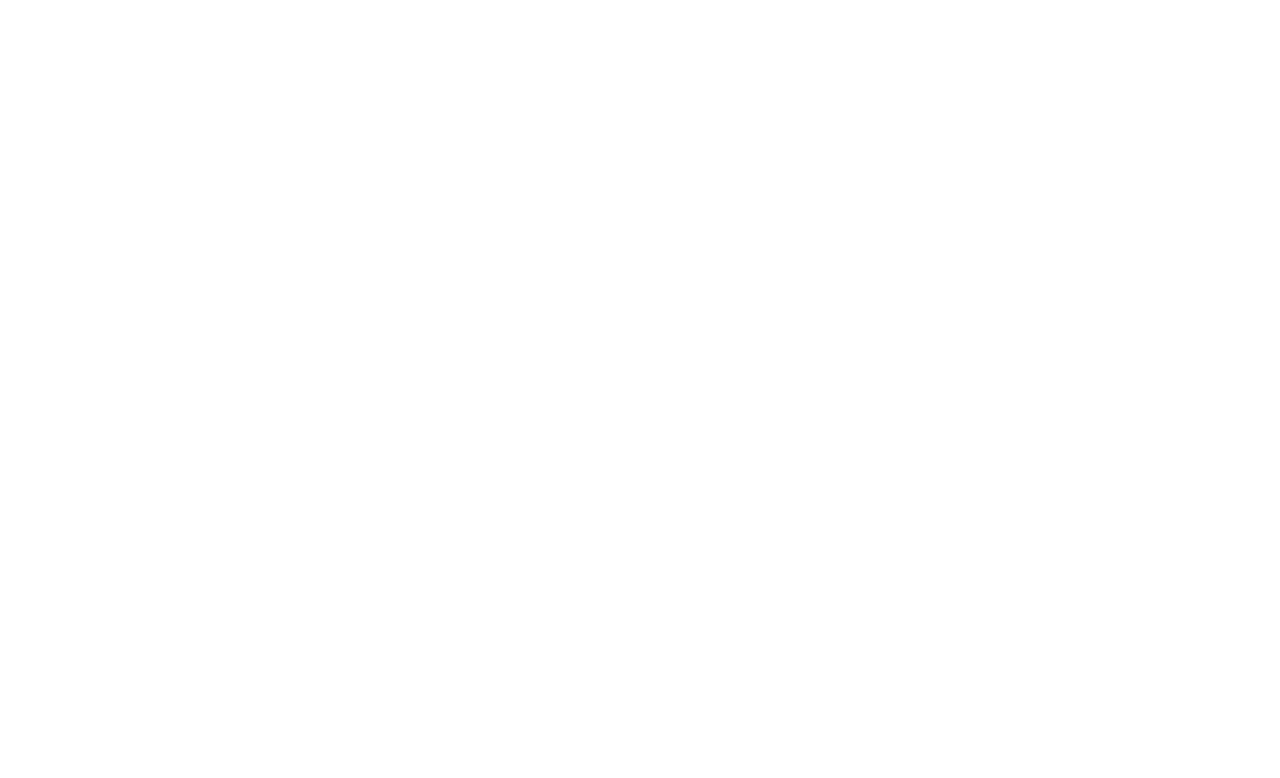
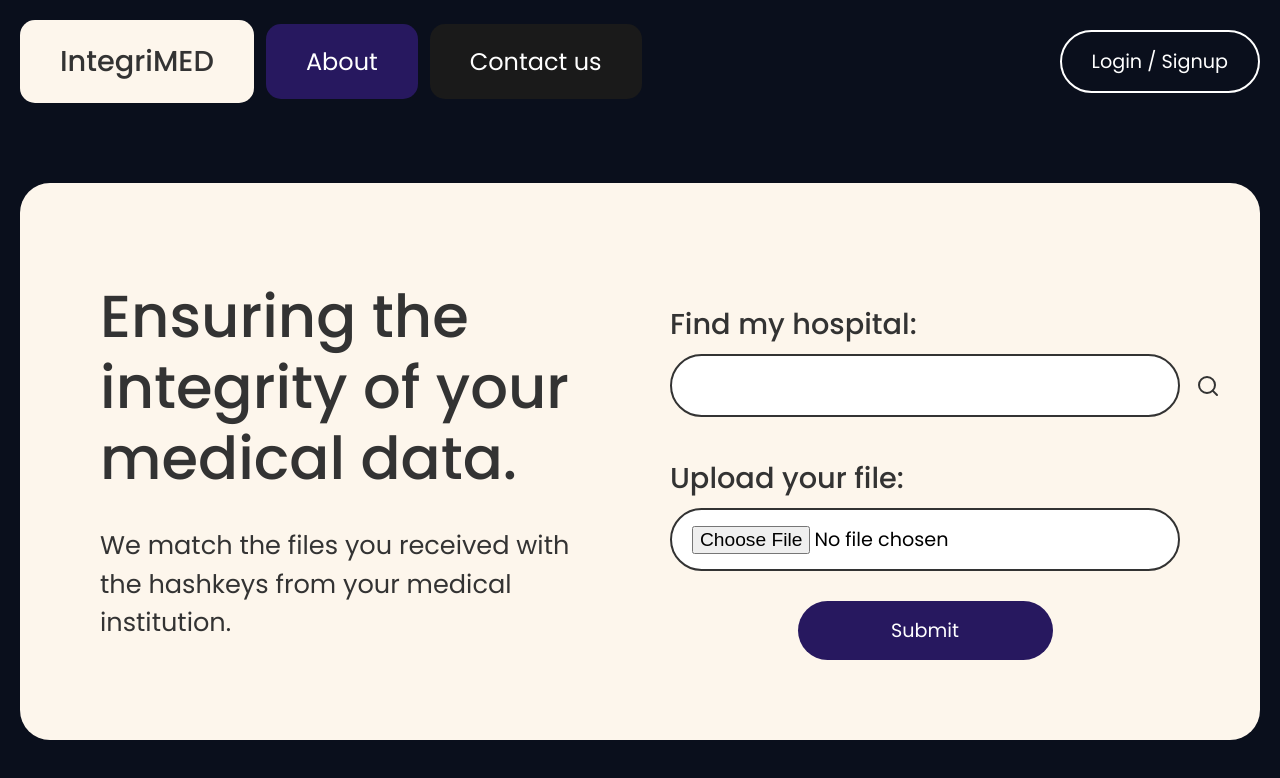
Before and after one commit to iSundhararajan/Technica_2024_Project, a plain HTML site: page templates/index.html in a window 1280 px wide. Drawn offline with Linux system fonts and the light colour scheme.

Commit message:
Fix SQL issues and add home page

```diff
--- a/static/style.css
+++ b/static/style.css
@@ -0,0 +1,201 @@
+@import url('https://fonts.googleapis.com/css2?family=Inter:ital,opsz,wght@0,14..32,100..900;1,14..32,100..900&family=Poppins:ital,wght@0,100;0,200;0,300;0,400;0,500;0,600;0,700;0,800;0,900;1,100;1,200;1,300;1,400;1,500;1,600;1,700;1,800;1,900&display=swap');
+* {
+    margin: 0;
+    padding: 0;
+    box-sizing: border-box;
+    font-family: "Poppins", sans-serif;
+}
+
+body {
+    background-color: #0a0f1c;
+    min-height: 100vh;
+    padding: 20px;
+    font-family: "Poppins", sans-serif;
+}
+
+.container {
+    max-width: 1400px;
+    margin: 0 auto;
+}
+
+.navbar {
+    display: flex;
+    align-items: center;
+    gap: 12px;
+    margin-bottom: 40px;
+}
+
+.logo {
+    background-color: #fdf6ec;
+    padding: 20px 40px;
+    border-radius: 15px;
+    font-size: 1.8rem;
+    font-weight: 500;
+    color: #333;
+}
+
+.nav-links {
+    display: flex;
+    gap: 12px;
+}
+
+.nav-links a {
+    text-decoration: none;
+    color: white;
+    padding: 20px 40px;
+    border-radius: 15px;
+    font-size: 1.5rem;
+    font-weight: 400;
+}
+
+.nav-links a.about {
+    background-color: #27185f;
+}
+
+.nav-links a.contact {
+    background-color: #1a1a1a;
+}
+
+.login-btn {
+    margin-left: auto;
+    background-color: transparent;
+    color: white;
+    padding: 15px 30px;
+    border-radius: 50px;
+    text-decoration: none;
+    border: 2px solid white;
+    font-size: 1.2rem;
+}
+
+.main-content {
+    margin-top: 80px;
+    background-color: #fdf6ec;
+    border-radius: 30px;
+    padding: 80px;
+    display: flex;
+    justify-content: space-between;
+    gap: 60px;
+    align-items: center;
+}
+
+.left-section {
+    flex: 1;
+}
+
+.right-section {
+    flex: 1;
+    padding-top: 40px;
+    display: flex;
+    flex-direction: column;
+    gap: 30px;
+}
+
+h1 {
+    font-size: 3.7rem;
+    margin-bottom: 2rem;
+    color: #333;
+    line-height: 1.2;
+    font-weight: 500;
+}
+
+p {
+    font-size: 1.6rem;
+    color: #333;
+    line-height: 1.5;
+    max-width: 600px;
+}
+
+.search-container h2 {
+    font-size: 1.8rem;
+    margin-bottom: 0.5rem;
+    color: #333;
+    font-weight: 500;
+}
+
+.search-bar-container {
+    position: relative;
+    display: flex;
+    align-items: center;
+    margin-bottom: 40px;
+}
+
+.search-bar {
+    width: 100%;
+    padding: 15px 20px;
+    border: 2px solid #333;
+    border-radius: 50px;
+    font-size: 1.2rem;
+    background: white;
+}
+
+.search-icon {
+    position: absolute;
+    right: -40px;
+    width: 24px;
+    height: 24px;
+    cursor: pointer;
+}
+
+.search-icon svg {
+    width: 100%;
+    height: 100%;
+    color: #333;
+}
+
+.file-upload {
+    width: 100%;
+    padding: 15px 20px;
+    border: 2px solid #333;
+    border-radius: 50px;
+    font-size: 1.2rem;
+    background: white;
+    margin-bottom: 30px;
+    cursor: pointer;
+}
+
+.submit-btn {
+    width: 50%;
+    padding: 15px 20px;
+    background-color: #27185f;
+    color: white;
+    border: none;
+    border-radius: 50px;
+    font-size: 1.2rem;
+    cursor: pointer;
+    transition: background-color 0.3s ease;
+    justify-self: center;
+
+}
+
+.submit-btn:hover {
+    background-color: #111010;
+}
+
+@media (max-width: 1200px) {
+    .main-content {
+        flex-direction: column;
+    }
+
+    h1 {
+        font-size: 3rem;
+    }
+
+    .search-container h2 {
+        font-size: 1rem;
+    }
+}
+
+@media (max-width: 768px) {
+    .navbar {
+        flex-wrap: wrap;
+    }
+
+    .login-btn {
+        margin: 20px auto;
+    }
+}
+
+.button-container {
+    display: flex;
+    justify-content: center;
+}
--- a/templates/index.html
+++ b/templates/index.html
@@ -3,9 +3,48 @@
 <head>
     <meta charset="UTF-8">
     <meta name="viewport" content="width=device-width, initial-scale=1.0">
-    <title>Document</title>
+    <title>IntegriMED - Medical Data Integrity</title>
+    <link rel="stylesheet" href="../static/style.css">
 </head>
 <body>
+    <div class="container">
+        <nav class="navbar">
+            <div class="logo">IntegriMED</div>
+            <div class="nav-links">
+                <a href="/about" class="about">About</a>
+                <a href="/contact" class="contact">Contact us</a>
+            </div>
+            <a href="/login" class="login-btn">Login / Signup</a>
+        </nav>
 
+        <div class="main-content">
+            <div class="left-section">
+                <h1>Ensuring the integrity of your medical data.</h1>
+                <p>We match the files you received with the hashkeys from your medical institution.</p>
+            </div>
+
+            <div class="right-section">
+                <div class="search-container">
+                    <h2>Find my hospital:</h2>
+                    <div class="search-bar-container">
+                        <input type="text" class="search-bar">
+                        <div class="search-icon">
+                            <svg xmlns="http://www.w3.org/2000/svg" viewBox="0 0 24 24" fill="none" stroke="currentColor" stroke-width="2" stroke-linecap="round" stroke-linejoin="round">
+                                <circle cx="11" cy="11" r="8"/>
+                                <line x1="21" y1="21" x2="16.65" y2="16.65"/>
+                            </svg>
+                        </div>
+                    </div>
+
+                    <h2>Upload your file:</h2>
+                    <input type="file" class="file-upload" accept=".pdf,.doc,.docx">
+                    <div class="button-container">
+                        <button class="submit-btn">Submit</button>
+                    </div>
+
+                </div>
+            </div>
+        </div>
+    </div>
 </body>
 </html>
```
Also changed, not shown: requirements.txt, 2 other files.
